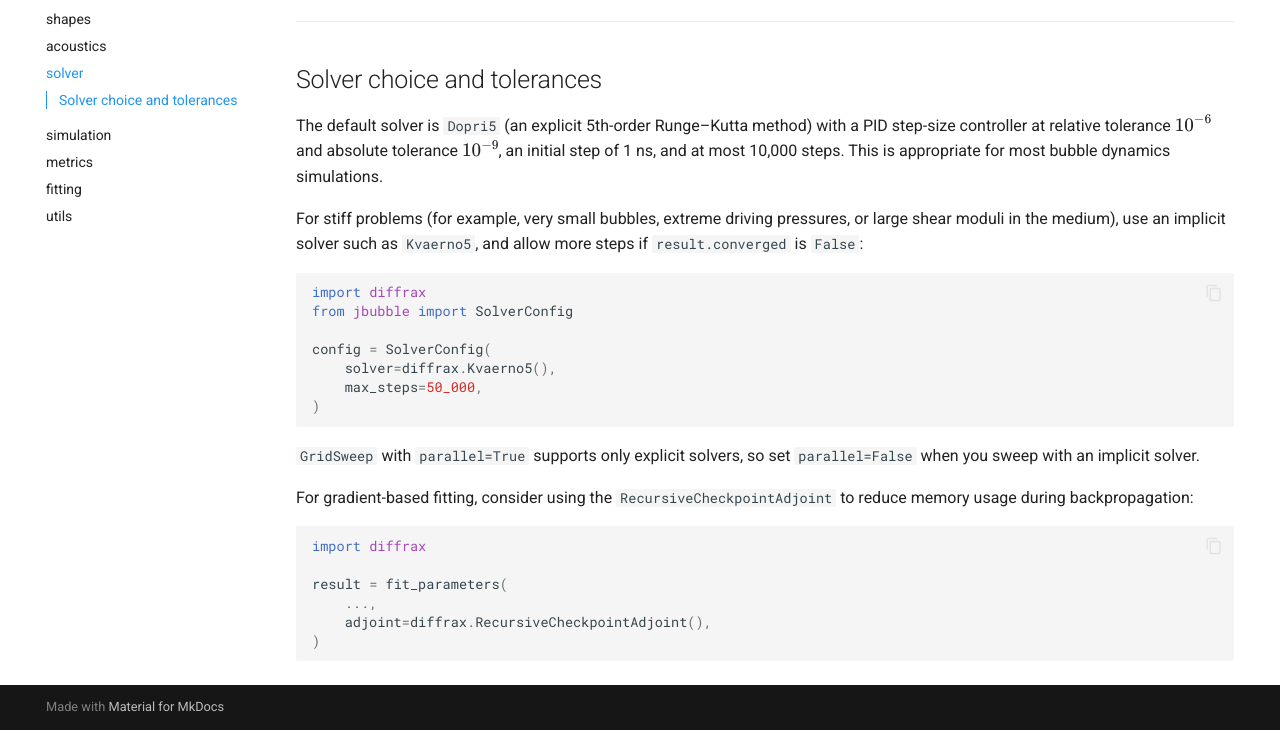
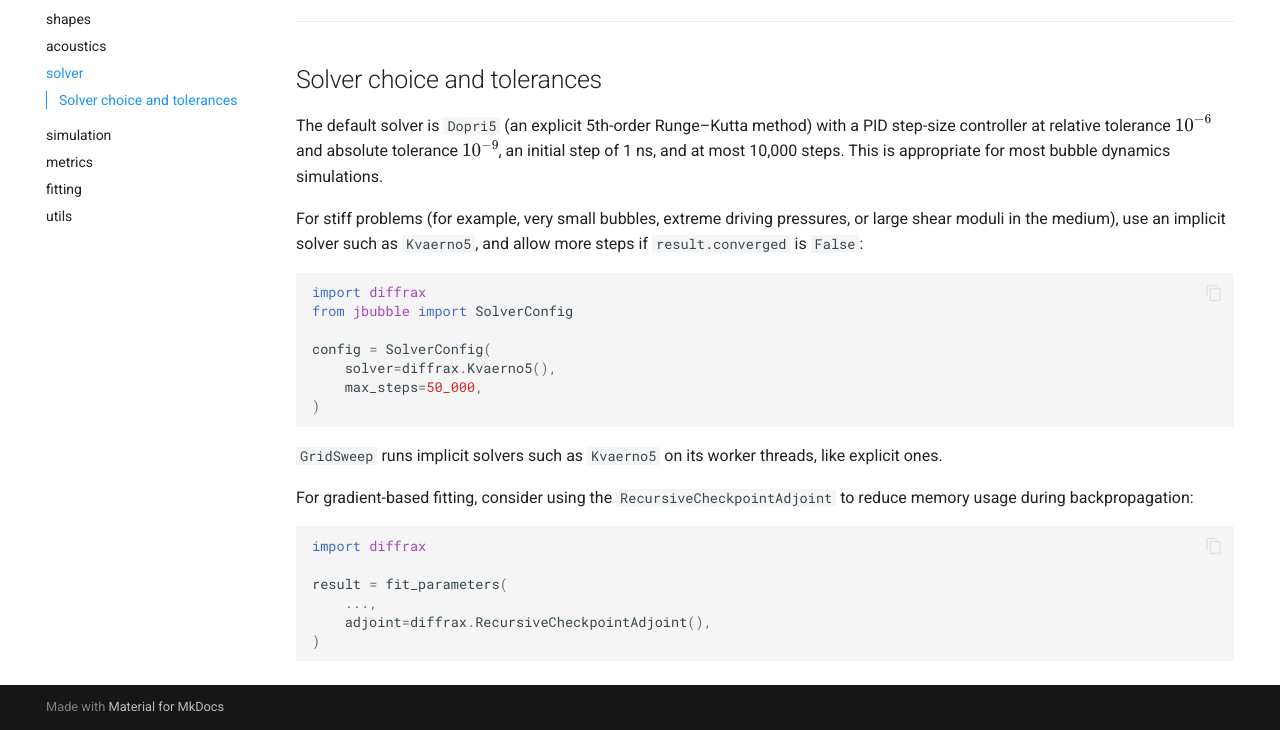
Before and after one commit to imperial-nsb/jbubble, an MkDocs documentation site: the page built from docs/api/solver.md, in a window 1280 px wide and 900 px high, scrolled down 551 px, cut to the strip 170-900 px from the top of the window. Built offline with MkDocs 1.6.1 and Material for MkDocs 9.7.7, drawn with Linux system fonts in a browser that asks for light colours; comment, search, counter and statistics services are not loaded.

Commit message:
docs(solver): drop the advice to set GridSweep's parallel=False
`GridSweep` no longer has a `parallel` argument, so following the advice
raised `TypeError`. Its worker threads run implicit solvers such as
`Kvaerno5`, like explicit ones.

````diff
--- a/docs/api/solver.md
+++ b/docs/api/solver.md
@@ -32,7 +32,7 @@ config = SolverConfig(
 )
 ```
 
-`GridSweep` with `parallel=True` supports only explicit solvers, so set `parallel=False` when you sweep with an implicit solver.
+`GridSweep` runs implicit solvers such as `Kvaerno5` on its worker threads, like explicit ones.
 
 For gradient-based fitting, consider using the `RecursiveCheckpointAdjoint` to reduce memory usage during backpropagation:
 
````
